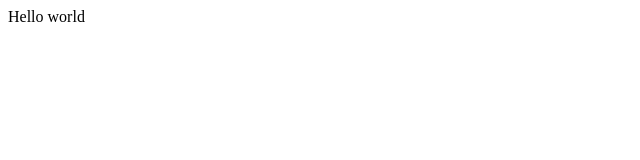
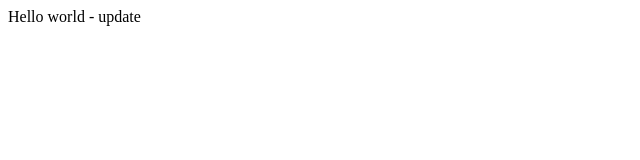
Before and after one commit to fredrikgunnarsson/test190510, a plain HTML site: page index.html in a window 1280 px wide. Shown: the full height of the page, 0-640 px from the left. Drawn offline with Linux system fonts and the light colour scheme.

Commit message:
Ändrat hello-text

```diff
--- a/index.html
+++ b/index.html
@@ -7,6 +7,6 @@
     <title>Document</title>
 </head>
 <body>
-    Hello world
+    Hello world - update
 </body>
 </html>
```
